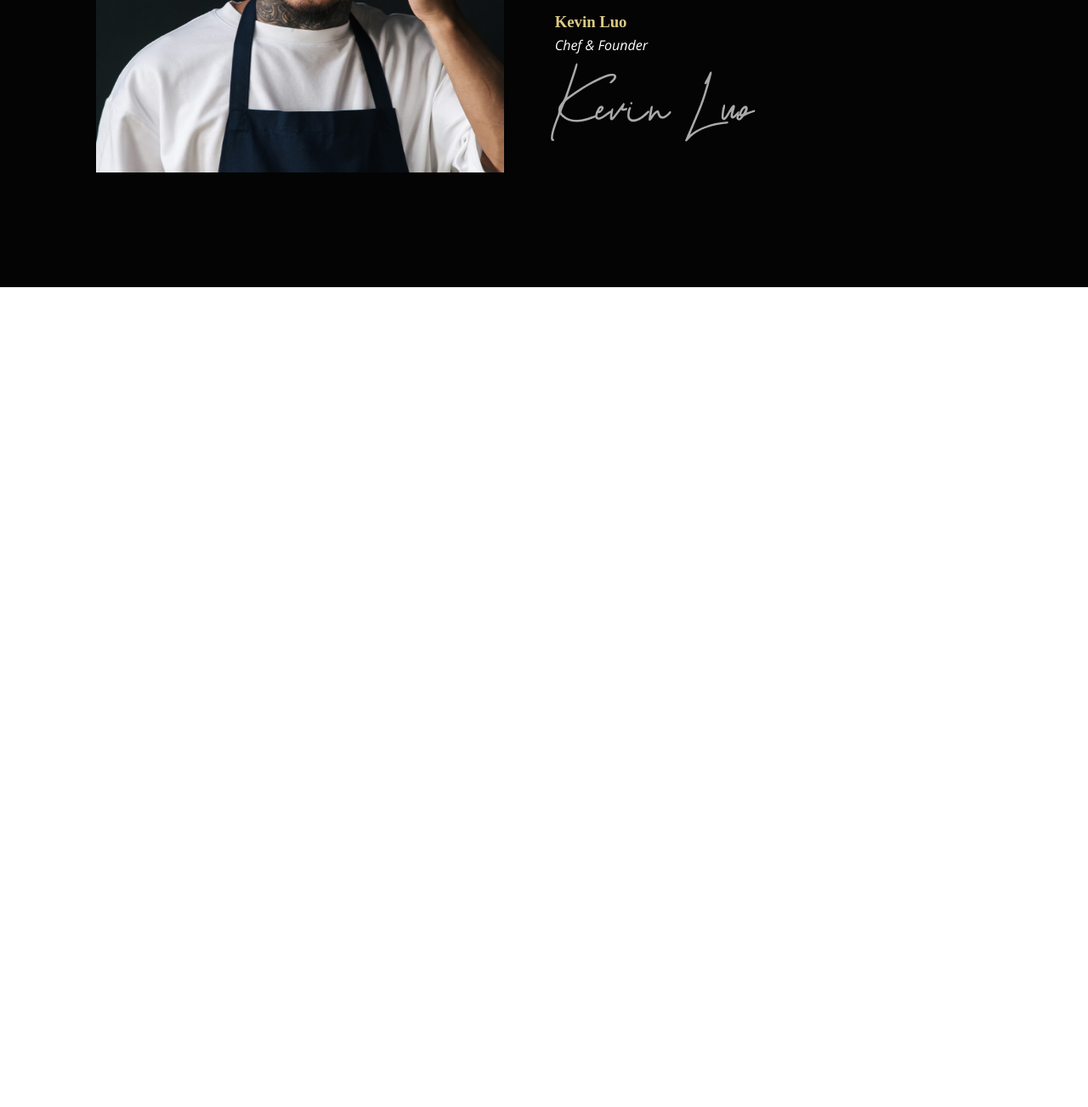
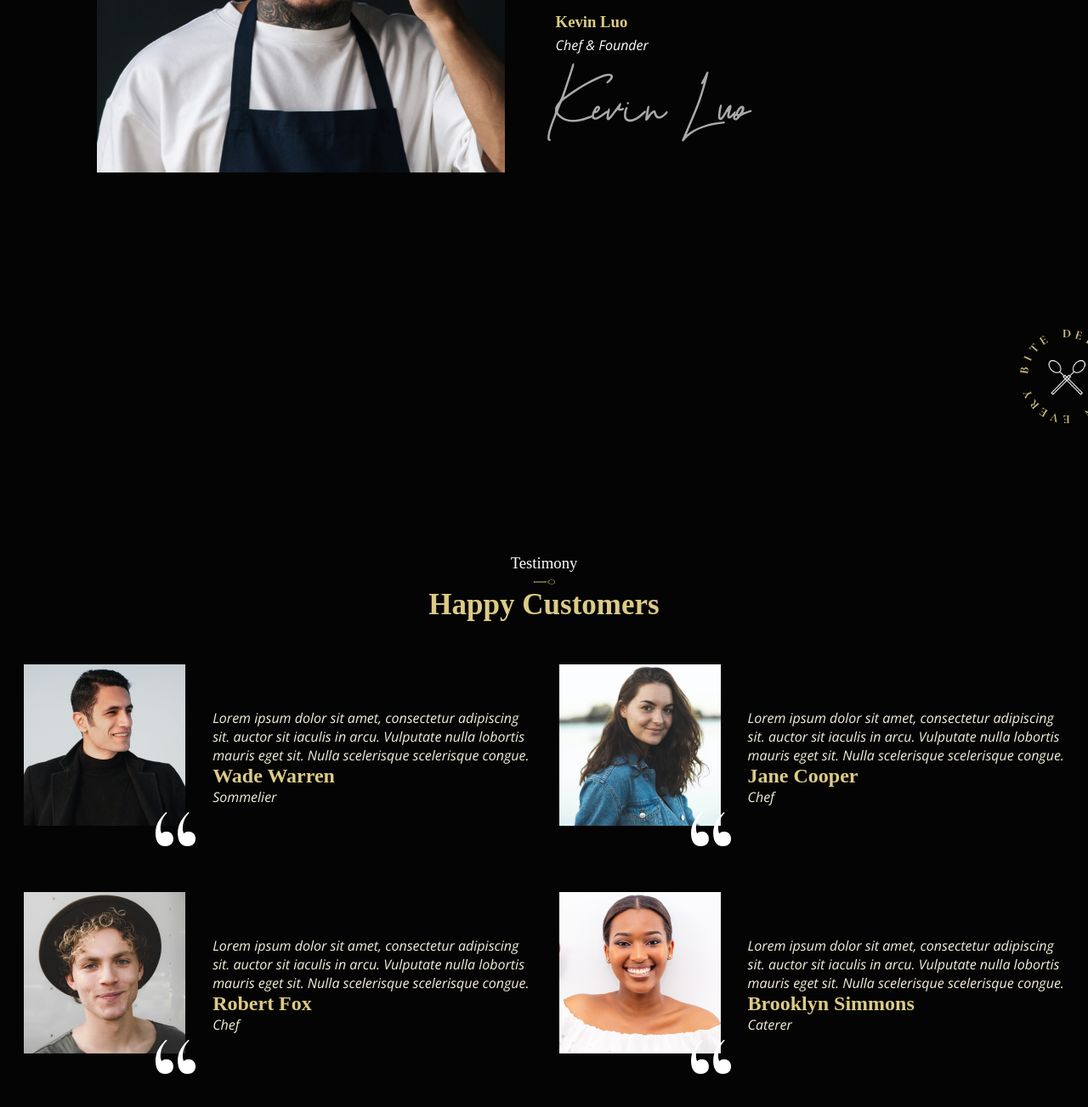
Before and after one commit to malikaisaeva/project, a plain HTML site: page index.html in a window 1280 px wide. Shown: the part 3801-5104 px from the top of the page at 85% size. Before the commit the page ends 4139 px from the top, so only its background shows below. Drawn offline with nearby package versions, Linux system fonts and the light colour scheme; a web font is replaced by a local one.

Commit message:
changing-6

```diff
--- a/css/style.css
+++ b/css/style.css
@@ -505,6 +505,7 @@ a:active {
 .box-5 h4 {
     font-weight: normal;
     font-family: 'Cormorant Upright';
+    margin-left: 5px;
 }
 
 .box-5 h2 {
@@ -512,6 +513,7 @@ a:active {
     font-weight: normal;
     font-size: 45px;
     color: #DCCA87;
+    margin-left: 5px;
 }
 
 .chort-2 {
@@ -546,5 +548,75 @@ a:active {
 
 .text-4 img {
     margin-top: 10px;
-    margin-left: 15px;
+    margin-left: 10px;
 }
+
+.container-7 {
+    background: #040404;
+    height: 1000px;
+    padding-top: 50px;
+}
+
+.fk img {
+    margin-left: 1200px;
+}
+
+
+.ns {
+    text-align: center;
+    color: white;
+    margin-top: 150px;
+    font-family: 'Cormorant Upright';
+}
+
+
+
+.ns h3 {
+    font-family: 'Cormorant Upright';
+    font-weight: normal;
+}
+
+.ns h1 {
+    color: #DCCA87;
+    font-family: 'Cormorant Upright';
+    font-size: 35px;
+}
+
+.item {
+    display: flex;
+    gap: 20px;
+
+    margin-top: 50px;
+}
+
+.px {
+    color: #F5EFDB;
+}
+
+.px p {
+    font-family: 'Open Sans';
+    font-style: italic;
+}
+
+.px h2 {
+    font-family: 'Cormorant Upright';
+    font-style: normal;
+    color: #DCCA87;
+}
+
+.px h4 {
+    font-family: 'Open Sans';
+    font-style: normal;
+    font-weight: normal;
+}
+
+.mn {
+    margin-top: -20px;
+    margin-left: 155px;
+}
+
+.flex {
+    display: flex;
+    justify-content: center;
+    gap: 35px;
+}
--- a/index.html
+++ b/index.html
@@ -335,6 +335,91 @@
 
     </div>
 
+    <div class="container-7">
+        <div class="fk">
+            <img width="110px" src="img/Group 85.png" alt="">
+        </div>
+
+        <div class="ns">
+            <h3>Testimony</h3>
+        <img width="25px" src="img/Vector (11).png" alt="">
+        <h1>Happy Customers</h1>
+        </div>
+
+        <div class="flex">
+            <div class="imt">
+                <div class="item">
+                    <div class="ic">
+                        <img src="img/amir-esrafili-D2WlCsVQjDc-unsplash 1 (1).png" alt="">
+                        <div class="mn">
+                            <img src="img/“.png" alt="">
+                        </div>
+                    </div>
+                    <div class="px">
+                        <p>Lorem ipsum dolor sit amet, consectetur adipiscing <br> sit. auctor sit iaculis in arcu. Vulputate nulla lobortis <br> mauris eget sit. Nulla scelerisque scelerisque congue.</p>
+                        <h2>Wade Warren</h2>
+                        <h4>Sommelier</h4>
+                    </div>
+
+
+                </div>
+
+                <div class="item">
+                    <div class="ic">
+                        <img src="img/ian-dooley-d1UPkiFd04A-unsplash 1.png" alt="">
+                        <div class="mn">
+                            <img src="img/“.png" alt="">
+                        </div>
+                    </div>
+                    <div class="px">
+                        <p>Lorem ipsum dolor sit amet, consectetur adipiscing <br> sit. auctor sit iaculis in arcu. Vulputate nulla lobortis <br> mauris eget sit. Nulla scelerisque scelerisque congue.</p>
+                        <h2>Robert Fox</h2>
+                        <h4>Chef</h4>
+                    </div>
+
+
+                </div>
+            </div>
+
+            <div class="imt">
+                <div class="item">
+                    <div class="ic">
+                        <img src="img/ga-RBerxXPnZPE-unsplash 1.png" alt="">
+                        <div class="mn">
+                            <img src="img/“.png" alt="">
+                        </div>
+                    </div>
+                    <div class="px">
+                        <p>Lorem ipsum dolor sit amet, consectetur adipiscing <br> sit. auctor sit iaculis in arcu. Vulputate nulla lobortis <br> mauris eget sit. Nulla scelerisque scelerisque congue.</p>
+                        <h2>Jane Cooper</h2>
+                        <h4>Chef</h4>
+                    </div>
+
+
+                </div>
+
+                <div class="item">
+                    <div class="ic">
+                        <img src="img/olivier-rule-RKqIIjqWRak-unsplash 1.png" alt="">
+                        <div class="mn">
+                            <img src="img/“.png" alt="">
+                        </div>
+                    </div>
+                    <div class="px">
+                        <p>Lorem ipsum dolor sit amet, consectetur adipiscing <br> sit. auctor sit iaculis in arcu. Vulputate nulla lobortis <br> mauris eget sit. Nulla scelerisque scelerisque congue.</p>
+                        <h2>Brooklyn Simmons</h2>
+                        <h4>Caterer</h4>
+                    </div>
+
+
+                </div>
+            </div>
+
+
+        </div>
+
+    </div>
+
 
 
 </body>
```
Also changed, not shown: img/Play.png (added), img/amir-esrafili-D2WlCsVQjDc-unsplash 1 (1).png (added), img/ga-RBerxXPnZPE-unsplash 1.png (added), img/ian-dooley-d1UPkiFd04A-unsplash 1.png (added), img/olivier-rule-RKqIIjqWRak-unsplash 1.png (added), 1 other file.
